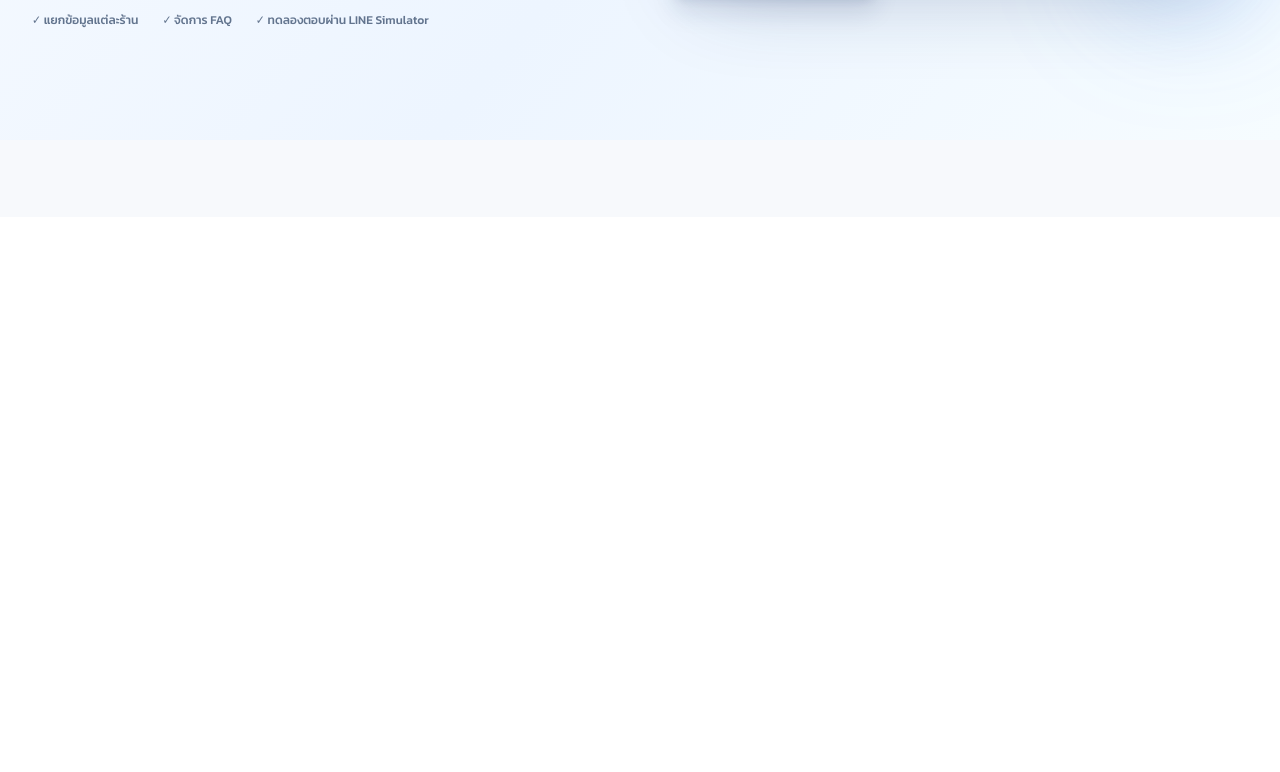
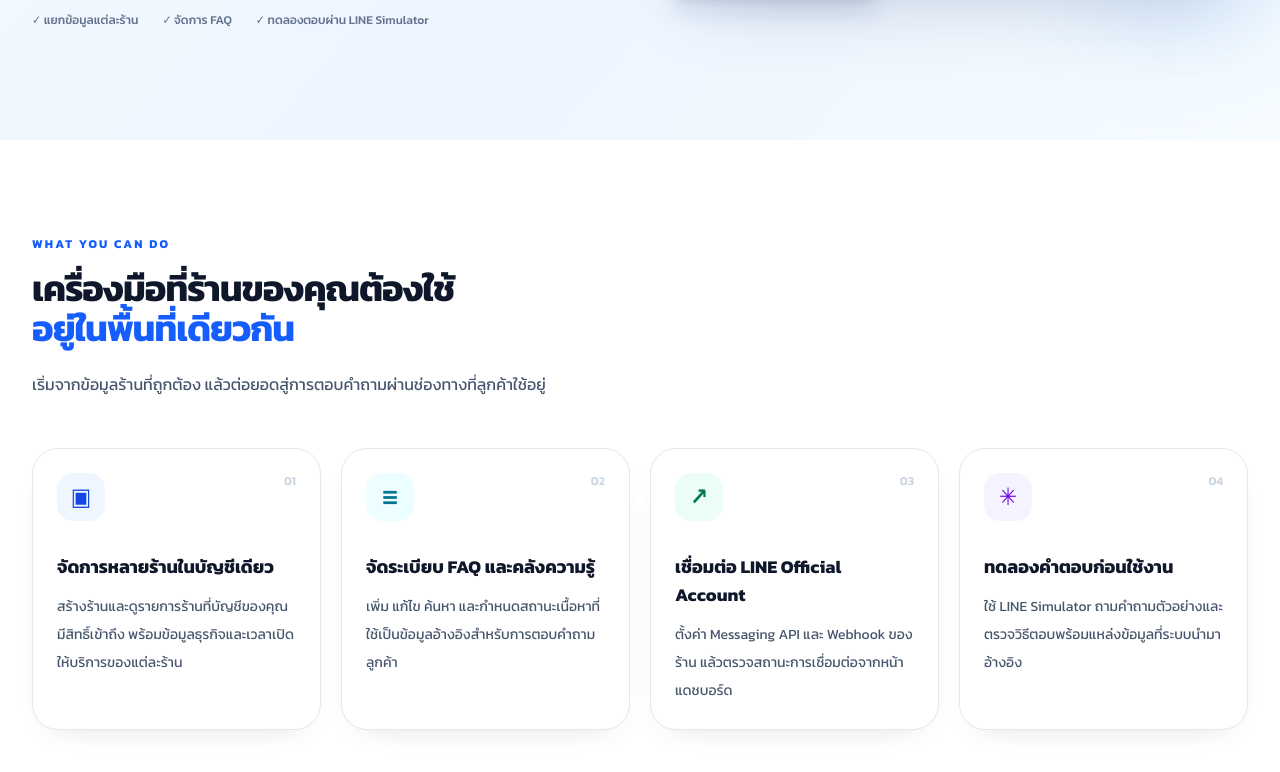
Before and after one commit to Pangkeek/Ai_Chatbot_SMBS2, a Next.js app: page /home in a window 1280 px wide. Shown: the part 656-1428 px from the top of the page. Before the commit the page ends 873 px from the top, so only its background shows below. Built offline with nearby package versions, Linux system fonts and the light colour scheme.

Commit message:
feat(home): explain current store and chatbot features

```diff
--- /dev/null
+++ b/src/components/home/HomeFeatures.jsx
@@ -0,0 +1,45 @@
+const features = [
+  {
+    number: '01', icon: '▣', tone: 'bg-blue-50 text-blue-700',
+    title: 'จัดการหลายร้านในบัญชีเดียว',
+    description: 'สร้างร้านและดูรายการร้านที่บัญชีของคุณมีสิทธิ์เข้าถึง พร้อมข้อมูลธุรกิจและเวลาเปิดให้บริการของแต่ละร้าน',
+  },
+  {
+    number: '02', icon: '≡', tone: 'bg-cyan-50 text-cyan-700',
+    title: 'จัดระเบียบ FAQ และคลังความรู้',
+    description: 'เพิ่ม แก้ไข ค้นหา และกำหนดสถานะเนื้อหาที่ใช้เป็นข้อมูลอ้างอิงสำหรับการตอบคำถามลูกค้า',
+  },
+  {
+    number: '03', icon: '↗', tone: 'bg-emerald-50 text-emerald-700',
+    title: 'เชื่อมต่อ LINE Official Account',
+    description: 'ตั้งค่า Messaging API และ Webhook ของร้าน แล้วตรวจสถานะการเชื่อมต่อจากหน้าแดชบอร์ด',
+  },
+  {
+    number: '04', icon: '✳', tone: 'bg-violet-50 text-violet-700',
+    title: 'ทดลองคำตอบก่อนใช้งาน',
+    description: 'ใช้ LINE Simulator ถามคำถามตัวอย่างและตรวจวิธีตอบพร้อมแหล่งข้อมูลที่ระบบนำมาอ้างอิง',
+  },
+];
+
+export default function HomeFeatures() {
+  return (
+    <section id="features" aria-labelledby="features-title" className="scroll-mt-24 bg-white py-20 sm:py-24">
+      <div className="mx-auto max-w-7xl px-5 sm:px-8">
+        <div className="max-w-2xl">
+          <p className="text-xs font-bold tracking-[.18em] text-blue-600 uppercase">What you can do</p>
+          <h2 id="features-title" className="mt-4 text-3xl font-bold tracking-tight text-slate-900 sm:text-4xl">เครื่องมือที่ร้านของคุณต้องใช้<br /><span className="text-blue-600">อยู่ในพื้นที่เดียวกัน</span></h2>
+          <p className="mt-5 text-base leading-8 text-slate-600">เริ่มจากข้อมูลร้านที่ถูกต้อง แล้วต่อยอดสู่การตอบคำถามผ่านช่องทางที่ลูกค้าใช้อยู่</p>
+        </div>
+        <div className="mt-12 grid gap-5 md:grid-cols-2 xl:grid-cols-4">
+          {features.map((feature) => (
+            <article key={feature.number} className="group flex flex-col rounded-[26px] border border-slate-200 bg-white p-6 shadow-[0_12px_34px_-25px_rgba(15,23,42,.3)] transition hover:-translate-y-1 hover:border-blue-200 hover:shadow-[0_22px_44px_-25px_rgba(37,99,235,.35)]">
+              <div className="flex items-start justify-between"><span className={`flex size-12 items-center justify-center rounded-2xl text-2xl font-bold ${feature.tone}`} aria-hidden="true">{feature.icon}</span><span className="text-xs font-semibold text-slate-300">{feature.number}</span></div>
+              <h3 className="mt-8 text-lg font-bold leading-7 text-slate-900">{feature.title}</h3>
+              <p className="mt-3 text-sm leading-7 text-slate-600">{feature.description}</p>
+            </article>
+          ))}
+        </div>
+      </div>
+    </section>
+  );
+}
--- a/src/pages/home.jsx
+++ b/src/pages/home.jsx
@@ -1,6 +1,7 @@
 import Head from 'next/head';
 import HomeHeader from '@/components/home/HomeHeader';
 import HomeHero from '@/components/home/HomeHero';
+import HomeFeatures from '@/components/home/HomeFeatures';
 
 export default function HomePage() {
   return (
@@ -13,6 +14,7 @@ export default function HomePage() {
       <HomeHeader />
       <main id="main-content" className="min-h-screen bg-[#f7f9fc] text-slate-900">
         <HomeHero />
+        <HomeFeatures />
       </main>
     </>
   );
```
